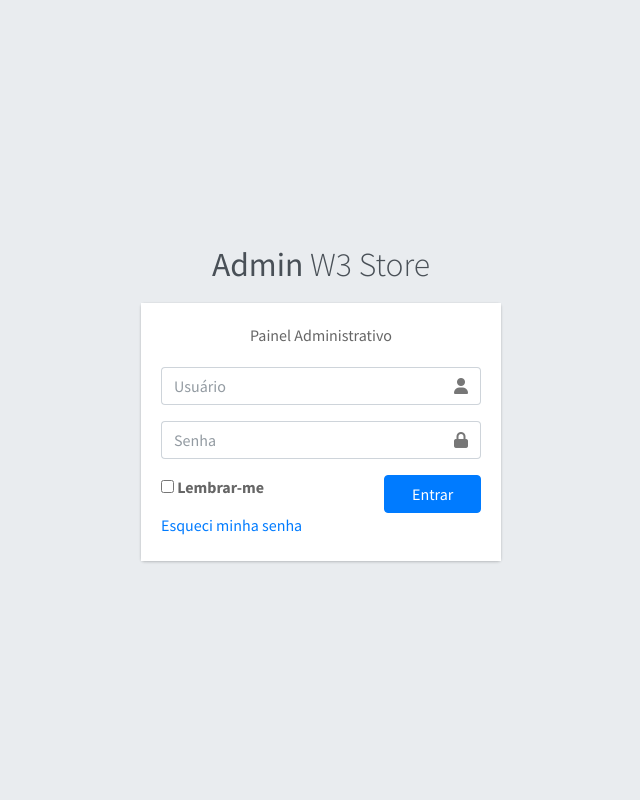
After one commit to murilosouza/w3ecommerce, a PHP site: page /views/admin/login.html in a window 1280 px wide. The commit adds this page. Shown: the whole page, without its empty margins (319-959 px from the left). Run offline with PHP 8.4, Linux system fonts and the light colour scheme; some libraries are stand-ins or nearby versions.

Commit message:
subindo tela de login

```diff
--- /dev/null
+++ b/views/admin/login.html
@@ -0,0 +1,91 @@
+<!DOCTYPE html>
+<html lang="pt-br">
+<head>
+  <meta charset="UTF-8">
+  <meta name="viewport" content="width=device-width, initial-scale=1">
+  <title>W3 Store | Log in</title>
+
+  <!-- Google Font: Source Sans Pro -->
+  <link rel="stylesheet" href="https://fonts.googleapis.com/css?family=Source+Sans+Pro:300,400,400i,700&display=fallback">
+  <!-- Font Awesome -->
+  <link rel="stylesheet" href="/views-src/admin/plugins/fontawesome-free/css/all.min.css">
+  <!-- icheck bootstrap -->
+  <link rel="stylesheet" href="/views-src/admin/plugins/icheck-bootstrap/icheck-bootstrap.min.css">
+  <!-- Theme style -->
+  <link rel="stylesheet" href="/views-src/admin/dist/css/adminlte.min.css">
+</head>
+<body class="hold-transition login-page">
+<div class="login-box">
+  <div class="login-logo">
+    <a href="/adminLoja/login"><b>Admin</b> W3 Store</a>
+  </div>
+  <!-- /.login-logo -->
+  <div class="card">
+    <div class="card-body login-card-body">
+      <p class="login-box-msg">Painel Administrativo</p>
+
+      <form action="/adminLoja/login" method="post">
+        <div class="input-group mb-3">
+          <input type="text" class="form-control" placeholder="Usuário" name="login">
+          <div class="input-group-append">
+            <div class="input-group-text">
+              <span class="fas fa-user"></span>
+            </div>
+          </div>
+        </div>
+        <div class="input-group mb-3">
+          <input type="password" class="form-control" placeholder="Senha" name="password">
+          <div class="input-group-append">
+            <div class="input-group-text">
+              <span class="fas fa-lock"></span>
+            </div>
+          </div>
+        </div>
+        <div class="row">
+          <div class="col-8">
+            <div class="icheck-primary">
+              <input type="checkbox" id="remember">
+              <label for="remember">
+                Lembrar-me
+              </label>
+            </div>
+          </div>
+          <!-- /.col -->
+          <div class="col-4">
+            <button type="submit" class="btn btn-primary btn-block">Entrar</button>
+          </div>
+          <!-- /.col -->
+        </div>
+      </form>
+      <!--
+      <div class="social-auth-links text-center mb-3">
+        <p>- OR -</p>
+        <a href="#" class="btn btn-block btn-primary">
+          <i class="fab fa-facebook mr-2"></i> Sign in using Facebook
+        </a>
+        <a href="#" class="btn btn-block btn-danger">
+          <i class="fab fa-google-plus mr-2"></i> Sign in using Google+
+        </a>
+      </div>
+       /.social-auth-links -->
+
+      <p class="mb-1">
+        <a href="forgot-password.html">Esqueci minha senha</a>
+      </p>
+     <!-- <p class="mb-0">
+        <a href="register.html" class="text-center">Register a new membership</a>
+      </p> -->
+    </div>
+    <!-- /.login-card-body -->
+  </div>
+</div>
+<!-- /.login-box -->
+
+<!-- jQuery -->
+<script src="/views-src/admin/plugins/jquery/jquery.min.js"></script>
+<!-- Bootstrap 4 -->
+<script src="/views-src/admin/plugins/bootstrap/js/bootstrap.bundle.min.js"></script>
+<!-- AdminLTE App -->
+<script src="/views-src/admin/dist/js/adminlte.min.js"></script>
+</body>
+</html>
```
Also changed, not shown: index.php (+22 -0 lines), views-cache/login.77cd7d2295b2fd928562464e69ccef0b.rtpl.php (added, +91 -0 lines), 3 other files.
